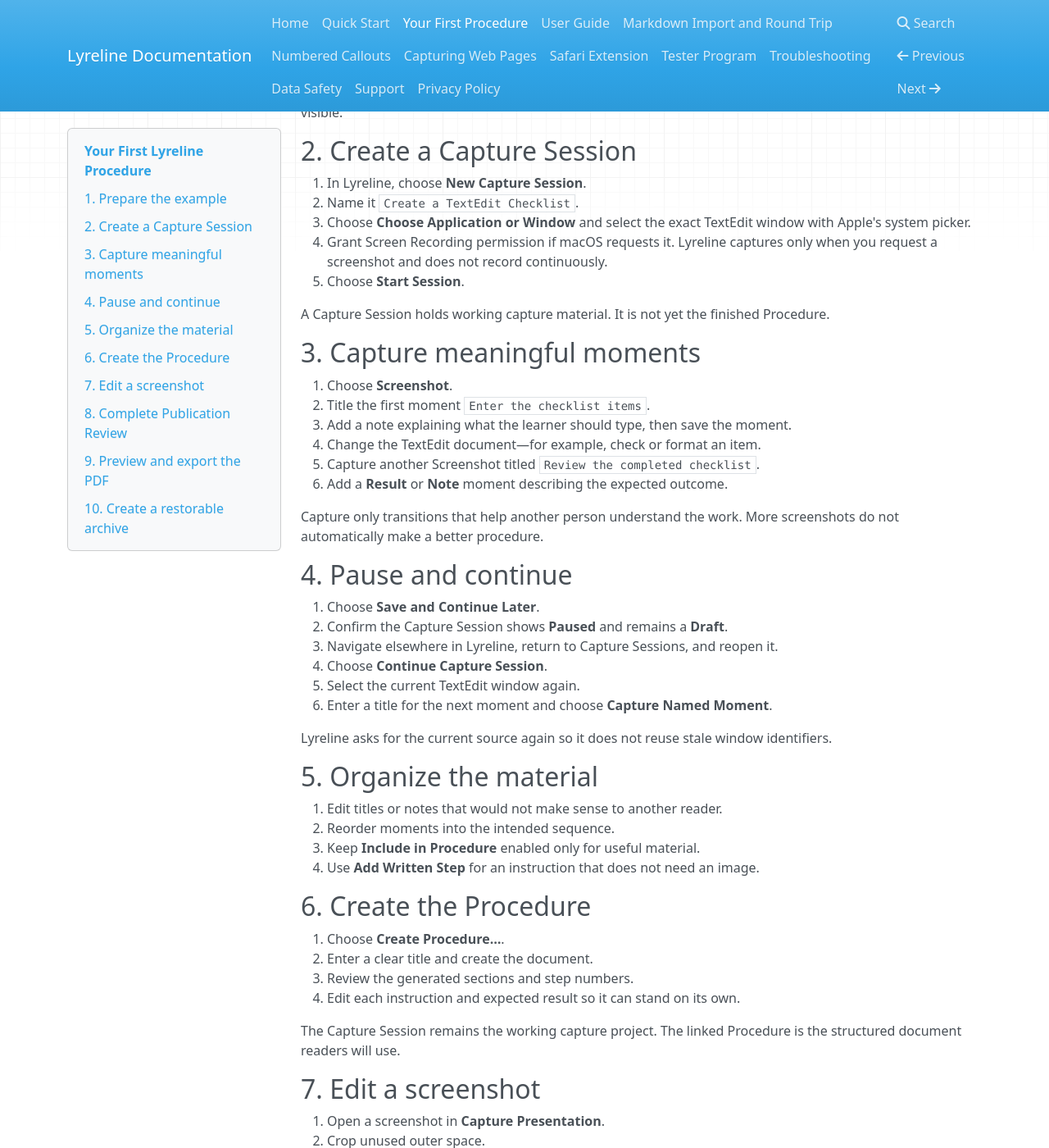
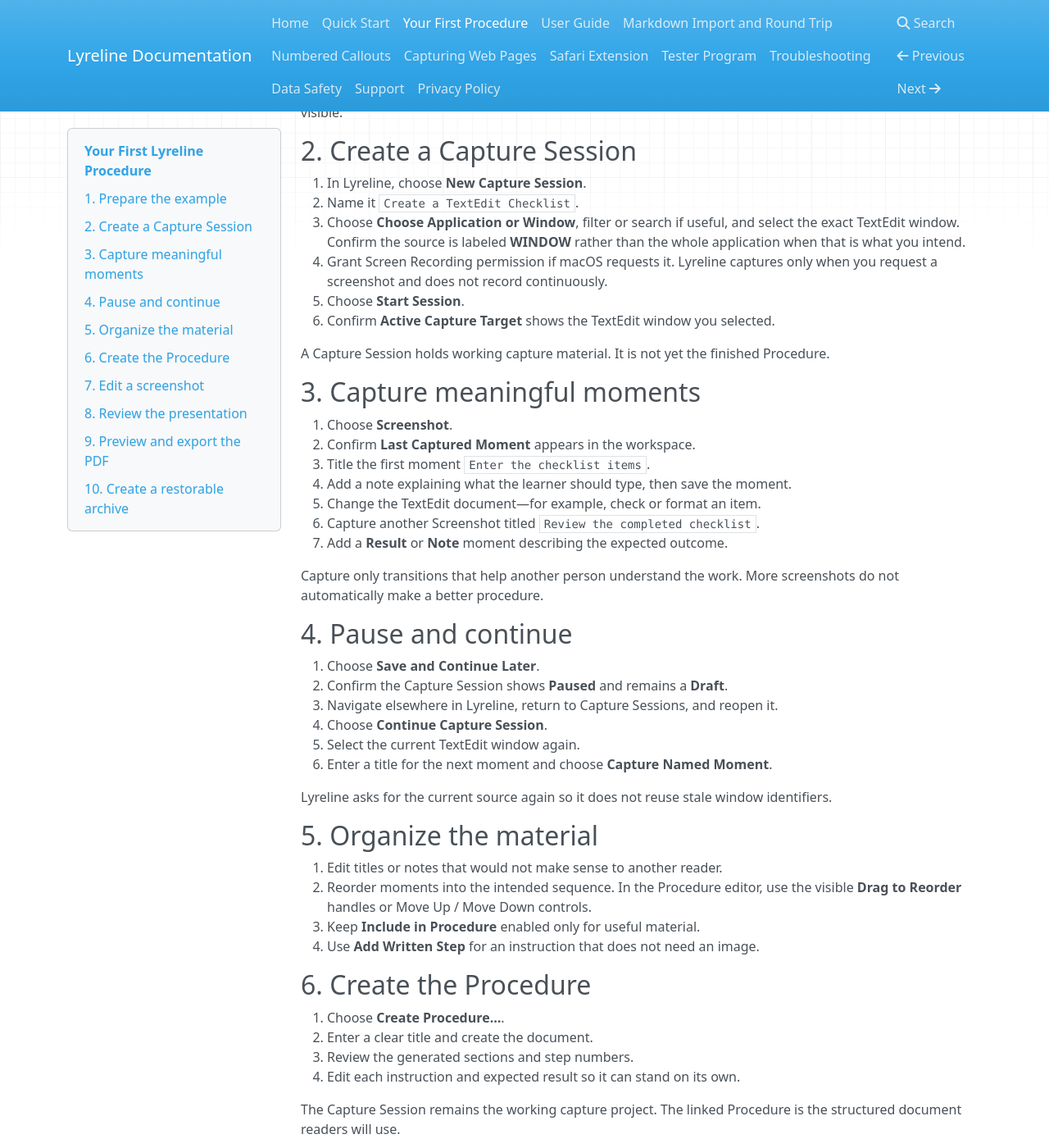
Before and after one commit to 94972cptbv-tech/Lyreline-Documentation, an MkDocs documentation site: the page built from docs/your-first-procedure.md, in a window 1280 px wide and 1400 px high, scrolled down 264 px. Shown: the whole window at 82% size. Built offline with MkDocs 1.6.1, drawn with Linux system fonts in a browser that asks for light colours; nearby versions of some CDN libraries; some of the changed text lies outside the part shown.

Commit message:
Update first Procedure walkthrough for 1.3.2

```diff
--- a/docs/your-first-procedure.md
+++ b/docs/your-first-procedure.md
@@ -14,11 +14,13 @@ Keep that window open and visible.
 
 1. In Lyreline, choose **New Capture Session**.
 2. Name it `Create a TextEdit Checklist`.
-3. Choose **Choose Application or Window** and select the exact TextEdit window
-   with Apple's system picker.
+3. Choose **Choose Application or Window**, filter or search if useful, and
+   select the exact TextEdit window. Confirm the source is labeled **WINDOW**
+   rather than the whole application when that is what you intend.
 4. Grant Screen Recording permission if macOS requests it. Lyreline captures
    only when you request a screenshot and does not record continuously.
 5. Choose **Start Session**.
+6. Confirm **Active Capture Target** shows the TextEdit window you selected.
 
 A Capture Session holds working capture material. It is not yet the finished
 Procedure.
@@ -26,11 +28,12 @@ Procedure.
 ## 3. Capture meaningful moments
 
 1. Choose **Screenshot**.
-2. Title the first moment `Enter the checklist items`.
-3. Add a note explaining what the learner should type, then save the moment.
-4. Change the TextEdit document—for example, check or format an item.
-5. Capture another Screenshot titled `Review the completed checklist`.
-6. Add a **Result** or **Note** moment describing the expected outcome.
+2. Confirm **Last Captured Moment** appears in the workspace.
+3. Title the first moment `Enter the checklist items`.
+4. Add a note explaining what the learner should type, then save the moment.
+5. Change the TextEdit document—for example, check or format an item.
+6. Capture another Screenshot titled `Review the completed checklist`.
+7. Add a **Result** or **Note** moment describing the expected outcome.
 
 Capture only transitions that help another person understand the work. More
 screenshots do not automatically make a better procedure.
@@ -50,7 +53,8 @@ identifiers.
 ## 5. Organize the material
 
 1. Edit titles or notes that would not make sense to another reader.
-2. Reorder moments into the intended sequence.
+2. Reorder moments into the intended sequence. In the Procedure editor, use
+   the visible **Drag to Reorder** handles or Move Up / Move Down controls.
 3. Keep **Include in Procedure** enabled only for useful material.
 4. Use **Add Written Step** for an instruction that does not need an image.
 
@@ -77,9 +81,9 @@ the structured document readers will use.
 The original capture remains immutable. Presentation edits affect the curated
 document image, not the original asset.
 
-## 8. Complete Publication Review
+## 8. Review the presentation
 
-From the Capture Session, choose **Review for Publication**. Review each queued
+From the Capture Session, choose **Review Presentation**. Review each queued
 image and choose **Approve for Export** when ready. **Needs Changes** keeps the
 presentation unresolved so it can be corrected.
 
```
